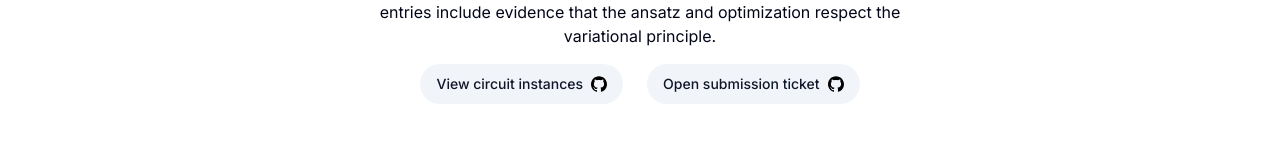
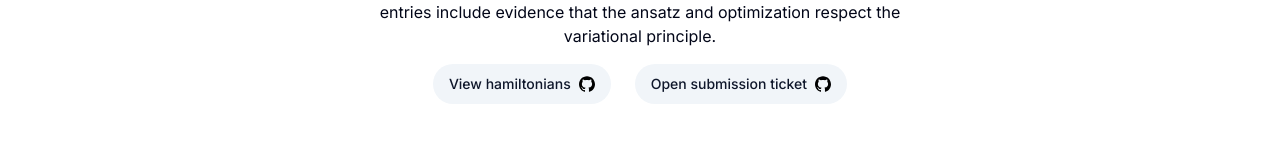
Before and after one commit to quantum-advantage-tracker/quantum-advantage-tracker.github.io, a Next.js app: page /trackers/variational-problems in a window 1280 px wide. Shown: the part 602-756 px from the top of the page. Built offline with nearby package versions, Linux system fonts and the light colour scheme.

Commit message:
Fix hamiltonians link

```diff
--- a/src/app/trackers/variational-problems/page.tsx
+++ b/src/app/trackers/variational-problems/page.tsx
@@ -32,11 +32,11 @@ export default async function TrackersVP() {
       <div className="mx-auto mb-16 flex flex-row flex-wrap justify-center gap-x-6 gap-y-3">
         <Button variant="secondary" size="lg" asChild>
           <a
-            href="https://github.com/quantum-advantage-tracker/quantum-advantage-tracker.github.io/tree/main/data/variational-problems/circuit-models"
+            href="https://github.com/quantum-advantage-tracker/quantum-advantage-tracker.github.io/tree/main/data/variational-problems/hamiltonians"
             target="_blank"
             rel="noopener noreferrer"
           >
-            View circuit instances <GithubIcon />
+            View hamiltonians <GithubIcon />
           </a>
         </Button>
         <Button variant="secondary" size="lg" asChild>
```
